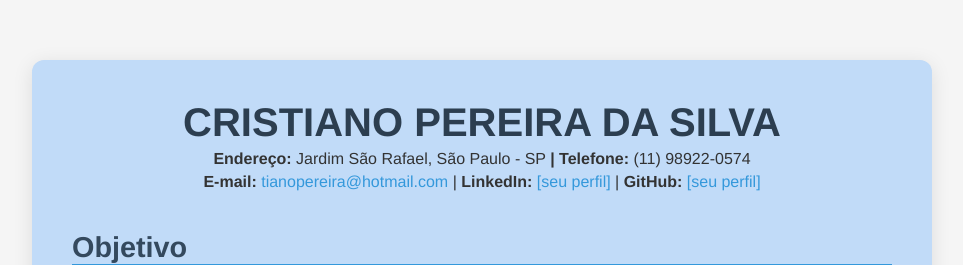
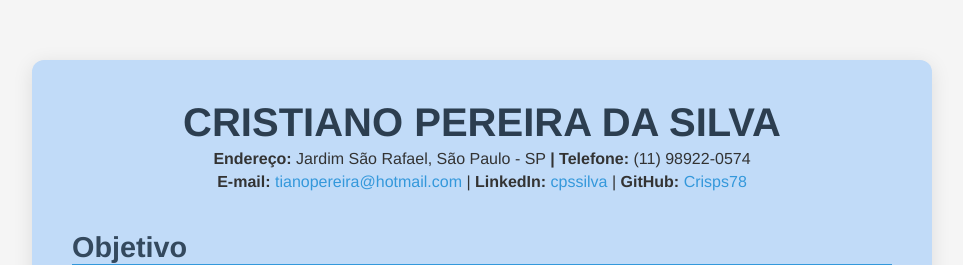
Before and after one commit to Crisps78/curriculo, a plain HTML site: page index.html in a window 1280 px wide. Shown: the top 265 px of the page, without its empty margins (158-1121 px from the left). Drawn offline with Linux system fonts and the light colour scheme.

```diff
--- a/index.html
+++ b/index.html
@@ -15,7 +15,7 @@
                 <h1>CRISTIANO PEREIRA DA SILVA</h1>
 
                     <p><strong>Endereço:</strong> Jardim São Rafael, São Paulo - SP <strong> | Telefone:</strong> (11) 98922-0574</p>
-                    <p><strong>E-mail:</strong> <a href="mailto:tianopereira@hotmail.com">tianopereira@hotmail.com</a> | <strong>LinkedIn:</strong> <a href="#">[seu perfil]</a> | <strong>GitHub:</strong> <a href="#">[seu perfil]</a></p>
+                    <p><strong>E-mail:</strong> <a href="mailto:tianopereira@hotmail.com">tianopereira@hotmail.com</a> | <strong>LinkedIn:</strong> <a href="https://www.linkedin.com/in/cpssilva/" target="_blank">cpssilva</a> | <strong>GitHub:</strong> <a href="https://github.com/Crisps78?tab=repositories" target="_blank">Crisps78</a></p>
 
 
 
```
